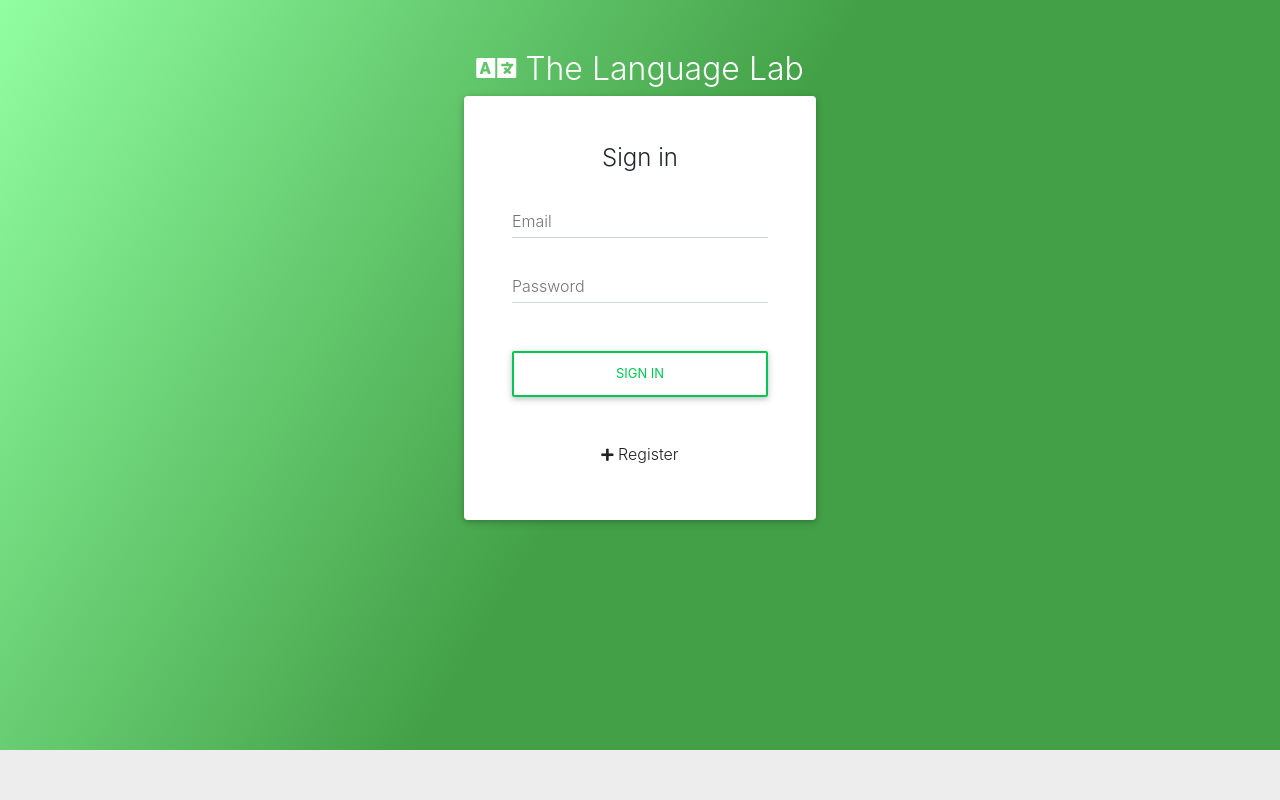
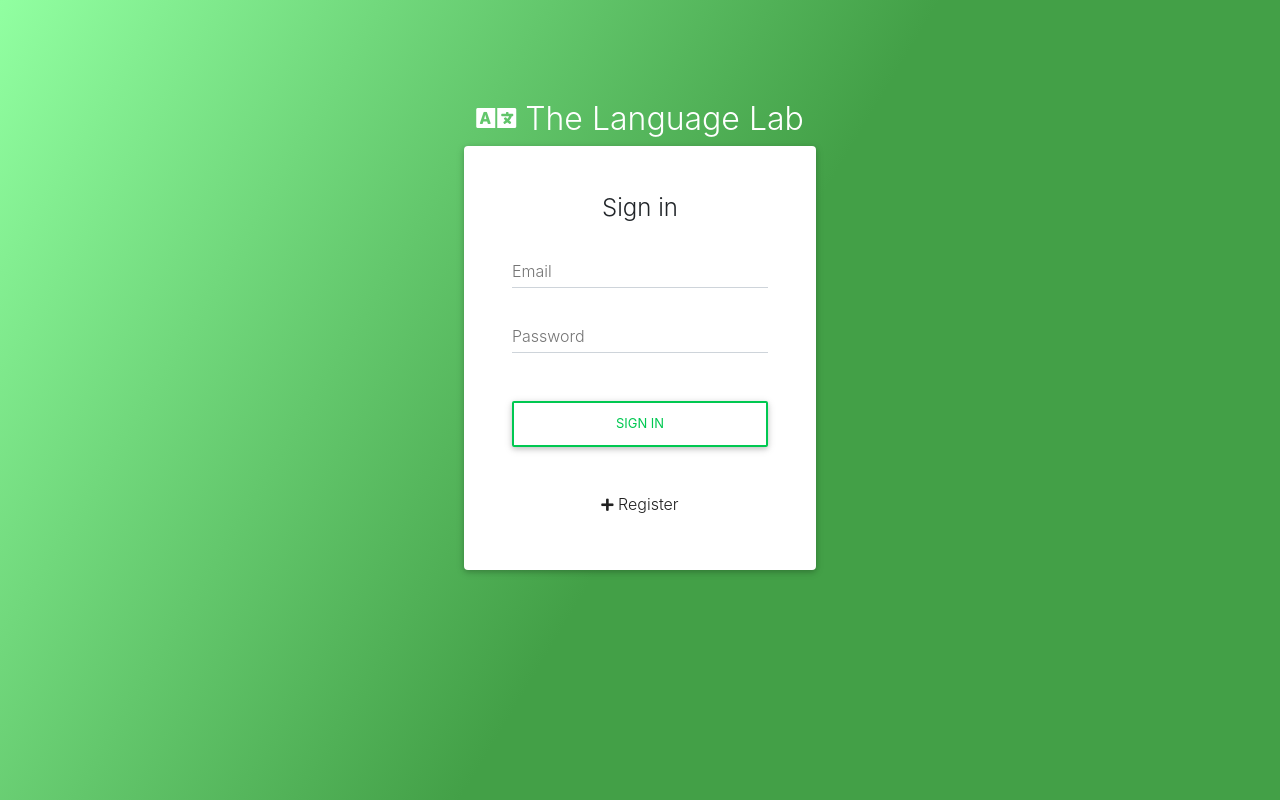
Before and after one commit to jason-engelbrecht/language-lab, a React app: page /login in a window 1280 px wide. Shown: the top 800 px of the page. Built offline with nearby package versions, Linux system fonts and the light colour scheme.

Commit message:
fix login layout

```diff
--- a/src/client/index.css
+++ b/src/client/index.css
@@ -77,6 +77,11 @@ main {
 
 #content{
     margin-left: 80px;
+}
+
+.login-content {
+    height: 1000px!important;
+    padding-top: 100px;
 }
 
 .list-group-item {
```
